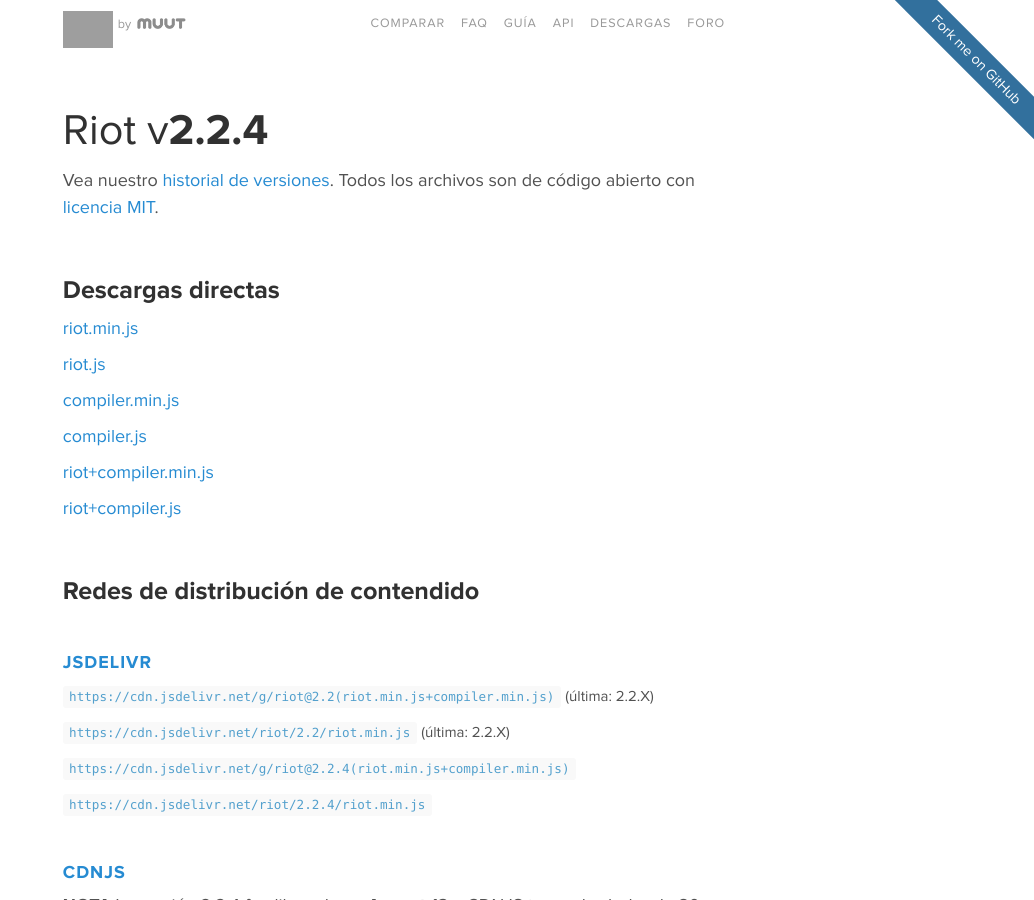
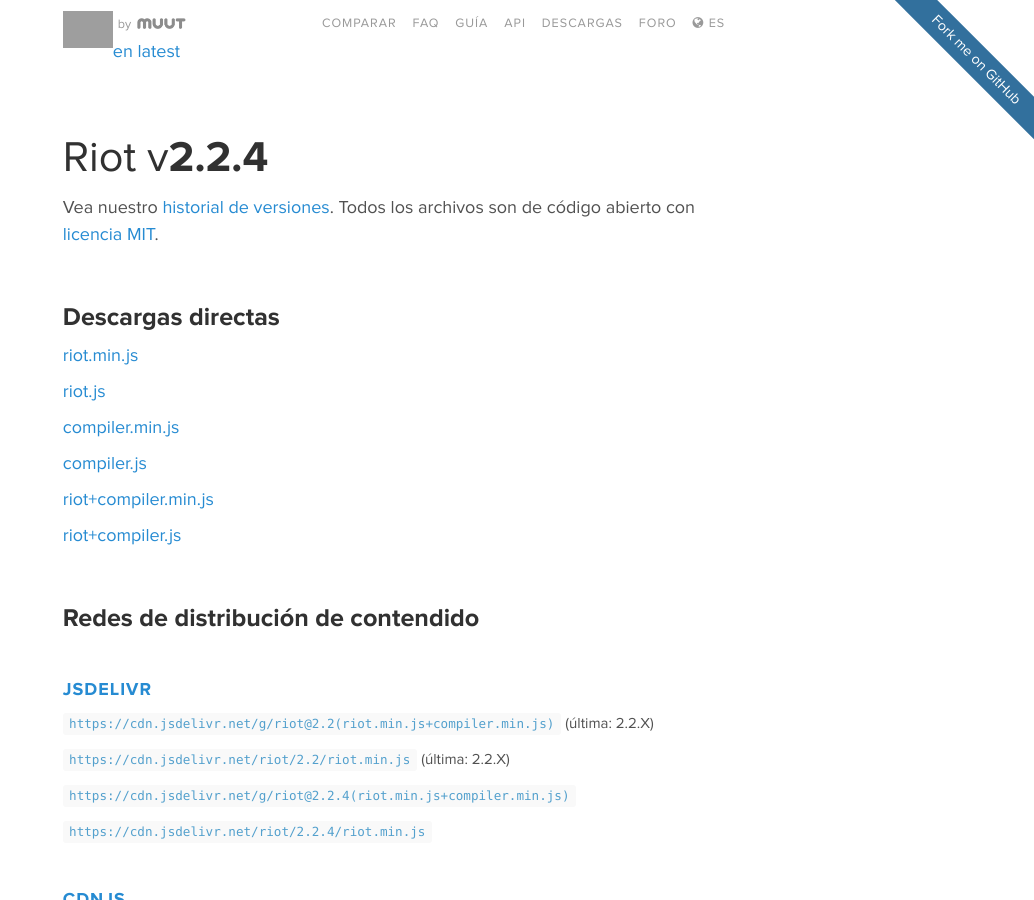
Before and after one commit to riot/riot.github.io, a Jekyll site: the page built from es/download.md, in a window 1280 px wide and 900 px high. Shown: the whole window, without its empty margins (246-1280 px from the left). Built offline with Jekyll 4.4.1, drawn with Linux system fonts in a browser that asks for light colours; nearby versions of some CDN libraries; Markdown is read by kramdown in place of the engine named in the settings; grey boxes are pictures that could not be loaded.

Commit message:
es v2.2.4

```diff
--- a/_layouts/es.html
+++ b/_layouts/es.html
@@ -1,12 +1,12 @@
 <!doctype html>
 
 {% capture nav %}
-  <a href="/compare/">Comparar</a>
-  <a href="/faq/">FAQ</a>
-  <a href="/guide/">Guía</a>
-  <a href="/api/">API</a>
-  <a href="/download/">Descargas</a>
-  <a href="/forum/">Foro</a>
+  <a href="/es/compare/">Comparar</a>
+  <a href="/es/faq/">FAQ</a>
+  <a href="/es/guide/">Guía</a>
+  <a href="/es/api/">API</a>
+  <a href="/es/download/">Descargas</a>
+  <a href="/es/forum/">Foro</a>
 {% endcapture %}
 
 <html lang="es">
@@ -36,6 +36,7 @@
   -->
 
   <!-- style -->
+  <link rel="stylesheet" href="https://maxcdn.bootstrapcdn.com/font-awesome/4.4.0/css/font-awesome.min.css">
   <link rel="stylesheet" href="/style.css">
 
 </head>
@@ -48,12 +49,22 @@
 
     <header id="header">
       <span id="logo">
-        <a href="/"><img id="riot-logo" src="/img/logo/riot120x.png"></a>
+        <a href="/es/"><img id="riot-logo" src="/img/logo/riot120x.png"></a>
         <strong>by</strong>
         <a href="https://muut.com/"><img id="muut-logo" src="/img/logo/muut.png"></a>
       </span>
 
-      <nav id="nav">{{ nav }}</nav>
+      <nav id="nav">
+        {{ nav }}
+        <a id="current-lang" href="#"><i class="fa fa-globe"></i> es</a>
+      </nav>
+
+      <nav id="langs">
+        <a href="/"><span>en</span> latest</a>
+        {% for lang in site.translations %}
+          <a href="/{{ lang[0] }}/"><span>{{ lang[0] }}</span> {{ lang[1] }}</a>
+        {% endfor %}
+      </nav>
 
     </header>
 
@@ -65,7 +76,13 @@
 
   <footer id="footer">
     <div class="wrap">
-      <a href="/"><img src="/img/logo/riot120x.png"></a>
+      <a href="/es/"><img src="/img/logo/riot120x.png"></a>
+      <nav>
+        <a href="/"><span>en</span> latest</a>
+        {% for lang in site.translations %}
+          <a href="/{{ lang[0] }}/"><span>{{ lang[0] }}</span> {{ lang[1] }}</a>
+        {% endfor %}
+      </nav>
       <nav>{{ nav }}</nav>
     </div>
   </footer>
```
